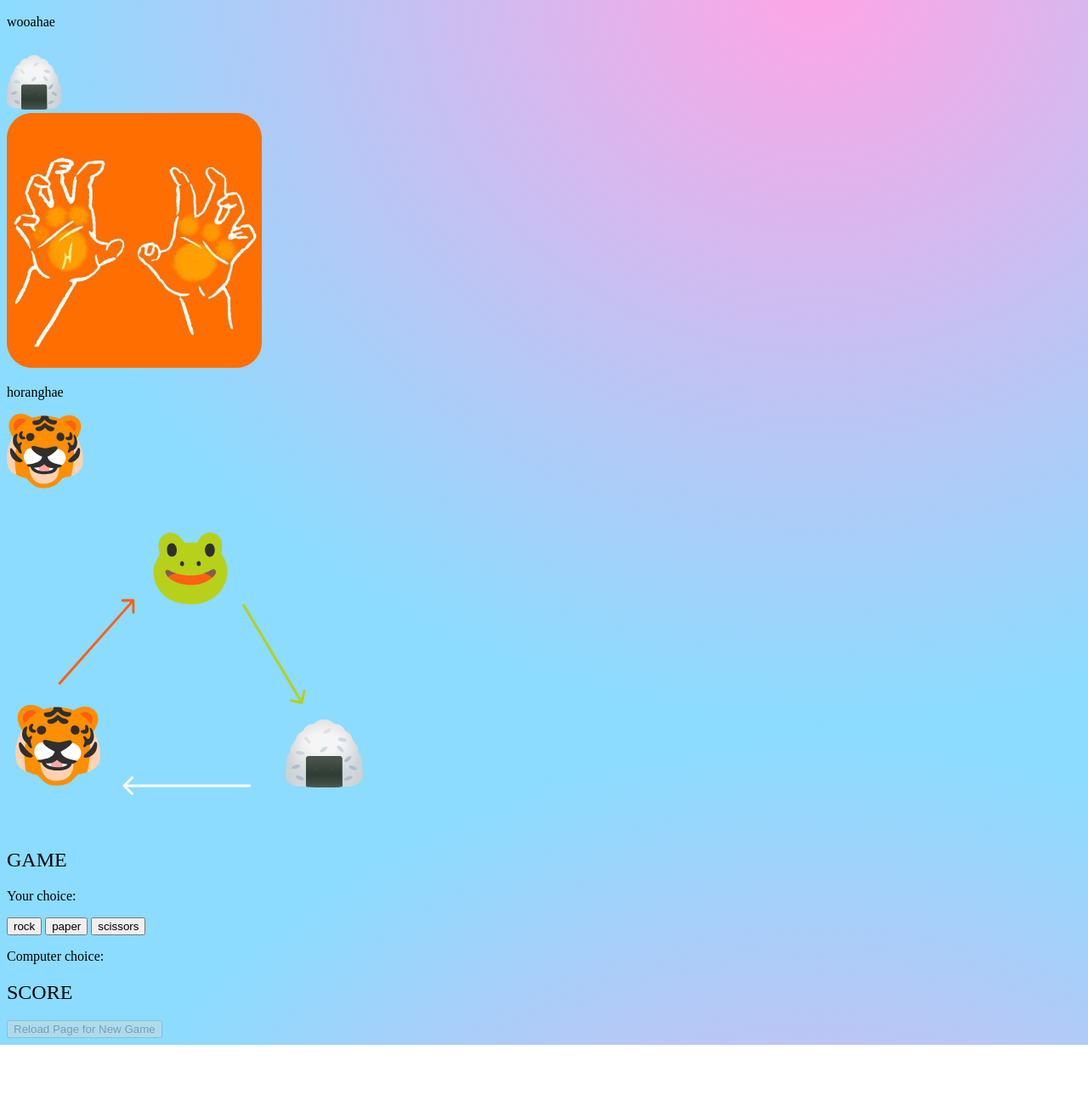
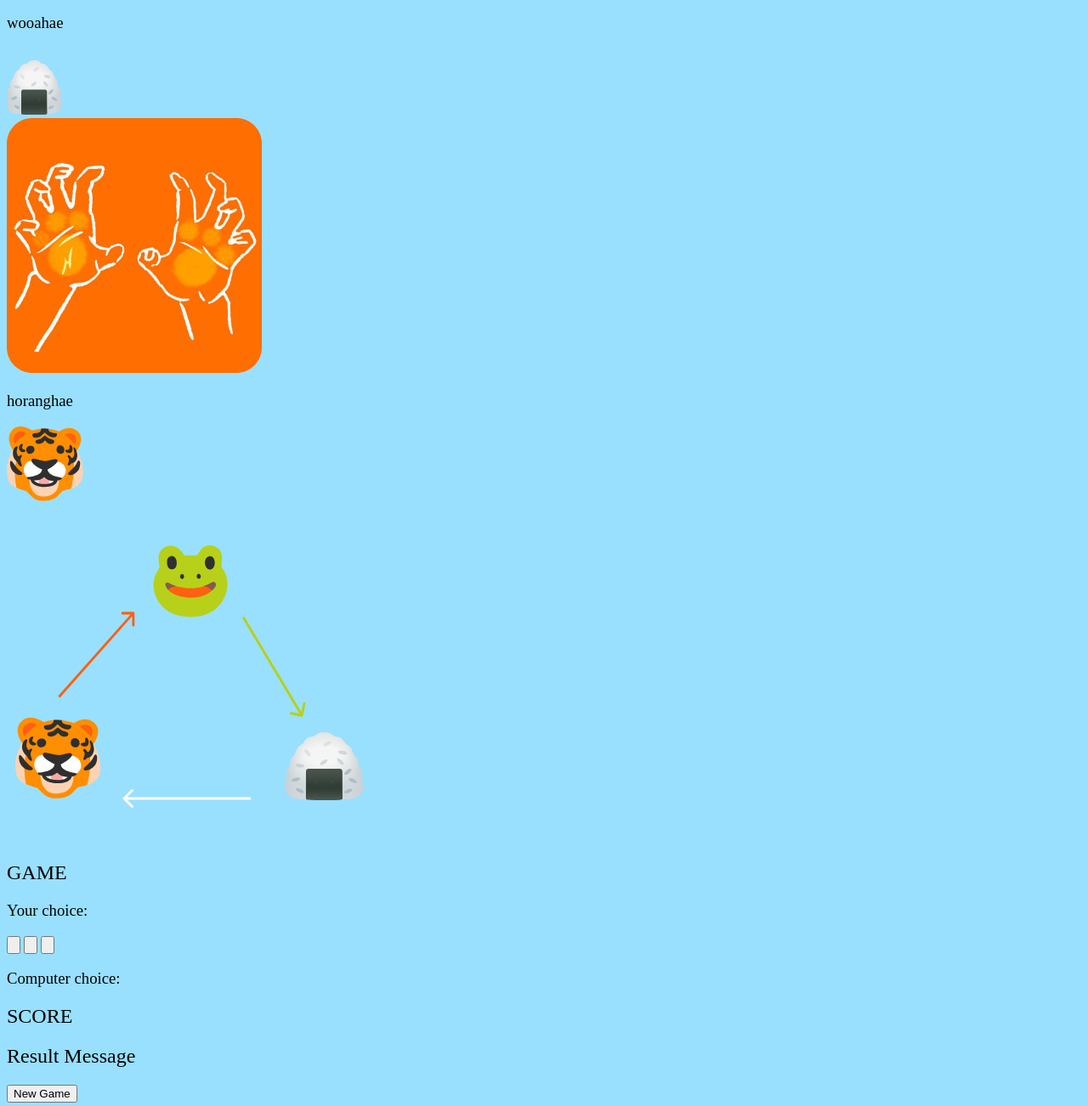
Before and after one commit to topperal/rock-paper-scissors-SVT, a plain HTML site: page index.html in a window 1280 px wide. Shown: the part 900-2202 px from the top of the page at 85% size. Before the commit the page ends 2130 px from the top, so only its background shows below. Drawn offline with Linux system fonts and the light colour scheme; a web font is replaced by a local one.

Commit message:
instead reload page button -> pop up for reload

```diff
--- a/index.html
+++ b/index.html
@@ -7,47 +7,55 @@
     <link rel="stylesheet" href="style.css">
     <title>Document</title>
 </head>
-<body background="../rock-paper-scissors-SVT/images/bg.svg">
+<body background="../rock-paper-scissors-SVT/images/blue-bg.svg">
     <div class="instruction">
         <h1>INSTRUCTION</h1>
-        <h2>"Rock paper scissors" - Seventeen version</h2>
+        <p>"Rock paper scissors" - Seventeen version</p>
         <p>3 fighter | 5 lives | infinity tries</p>
     </div>
     <div class="rules">
         <div id="hao">
-            <img src="../rock-paper-scissors-SVT/images/hao.png" alt="hao">
-            <p>palranghae</p>
-            <img src="../rock-paper-scissors-SVT/images/frog.svg" alt="frog emoji">
+            <img id="hao-sign" src="../rock-paper-scissors-SVT/images/hao.png" alt="hao">
+            <h3>palranghae</h3>
+            <img id="hao-emoji" src="../rock-paper-scissors-SVT/images/frog.svg" alt="frog emoji">
         </div>
-        <div id="wooahae">
-            <img src="../rock-paper-scissors-SVT/images/woo.png" alt="woo">
-            <p>wooahae</p>
-            <img src="../rock-paper-scissors-SVT/images/rice.svg" alt="rice emoji">
+        <div id="woo">
+            <img id="woo-sign" src="../rock-paper-scissors-SVT/images/woo.png" alt="woo">
+            <h3>wooahae</h3>
+            <img id="woo-emoji" src="../rock-paper-scissors-SVT/images/rice.svg" alt="rice emoji">
         </div>
-        <div id="horanghae">
-            <img src="../rock-paper-scissors-SVT/images/hor.png" alt="hor">
-            <p>horanghae</p>
-            <img src="../rock-paper-scissors-SVT/images/tiger.svg" alt="tiger emoji">
+        <div id="hor">
+            <img id="hor-sign" src="../rock-paper-scissors-SVT/images/hor.png" alt="hor">
+            <h3>horanghae</h3>
+            <img id="hor-emoji" src="../rock-paper-scissors-SVT/images/tiger.svg" alt="tiger emoji">
         </div>
-        <div id="rule">
+        <div id="rule-emoji">
             <img src="../rock-paper-scissors-SVT/images/rule.svg" alt="rules">
         </div>
     </div>
-    <div class="game_section">
+    <div class="game-section">
         <div id="game">
             <h2>GAME</h2>
-            <p>Your choice:</p>
-            <input type="button" value="rock"></input>
-            <input type="button" value="paper"></input>
-            <input type="button" value="scissors"></input>
-            <p>Computer choice:</p>
+            <div class="your-choice">
+                <h3>Your choice:</h3>
+                <input type="button" id="horanghae"></input>
+                <input type="button" id="palranghae"></input>
+                <input type="button" id="wooahae"></input>
+            </div>
+            <h3>Computer choice:</h3>
+            <div id="comp-choice"></div>
         </div>
         <div id="score">
             <h2>SCORE</h2>
-            <div id="result"></div>
+            <div id="result" style="font-family: ZCOOLKuaiLe-Regular;"></div>
         </div>
       </div>
-      <button id="new_game" onclick="location.reload()">Reload Page for New Game</button>
+      <div class="popup" id="resultPopup">
+        <div class="popup-content">
+          <h2 id="popupMessage">Result Message</h2>
+          <button id="newGameBtn">New Game</button>
+        </div>
+      </div>
       <script src="script.js"></script>
 </body>
 </html>
```
